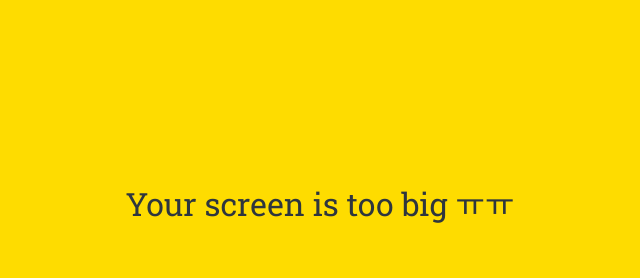
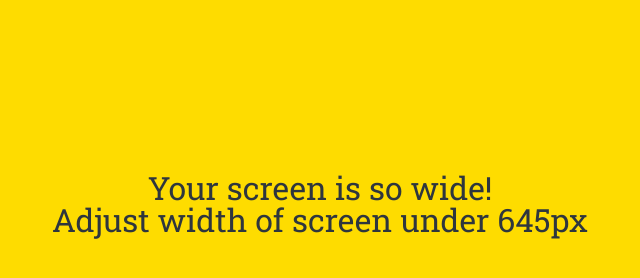
Before and after one commit to tinau0v0/kokoa-clone, a plain HTML site: page chats.html in a window 1280 px wide. Shown: the part 196-474 px from the top of the page, without its empty margins (320-960 px from the left). Drawn offline with Linux system fonts and the light colour scheme.

Commit message:
update no-mobile text

```diff
--- a/chats.html
+++ b/chats.html
@@ -197,7 +197,7 @@
     </nav>
 
     <div id="no-mobile">
-      <span>Your screen is too big ㅠㅠ</span>
+      <span>Your screen is so wide!<br>Adjust width of screen under 645px</span>
     </div>
 
     <script
```
Also changed, not shown: find.html (+1 -1 lines), friends.html (+1 -1 lines), index.html (+1 -1 lines), more.html (+1 -1 lines).
